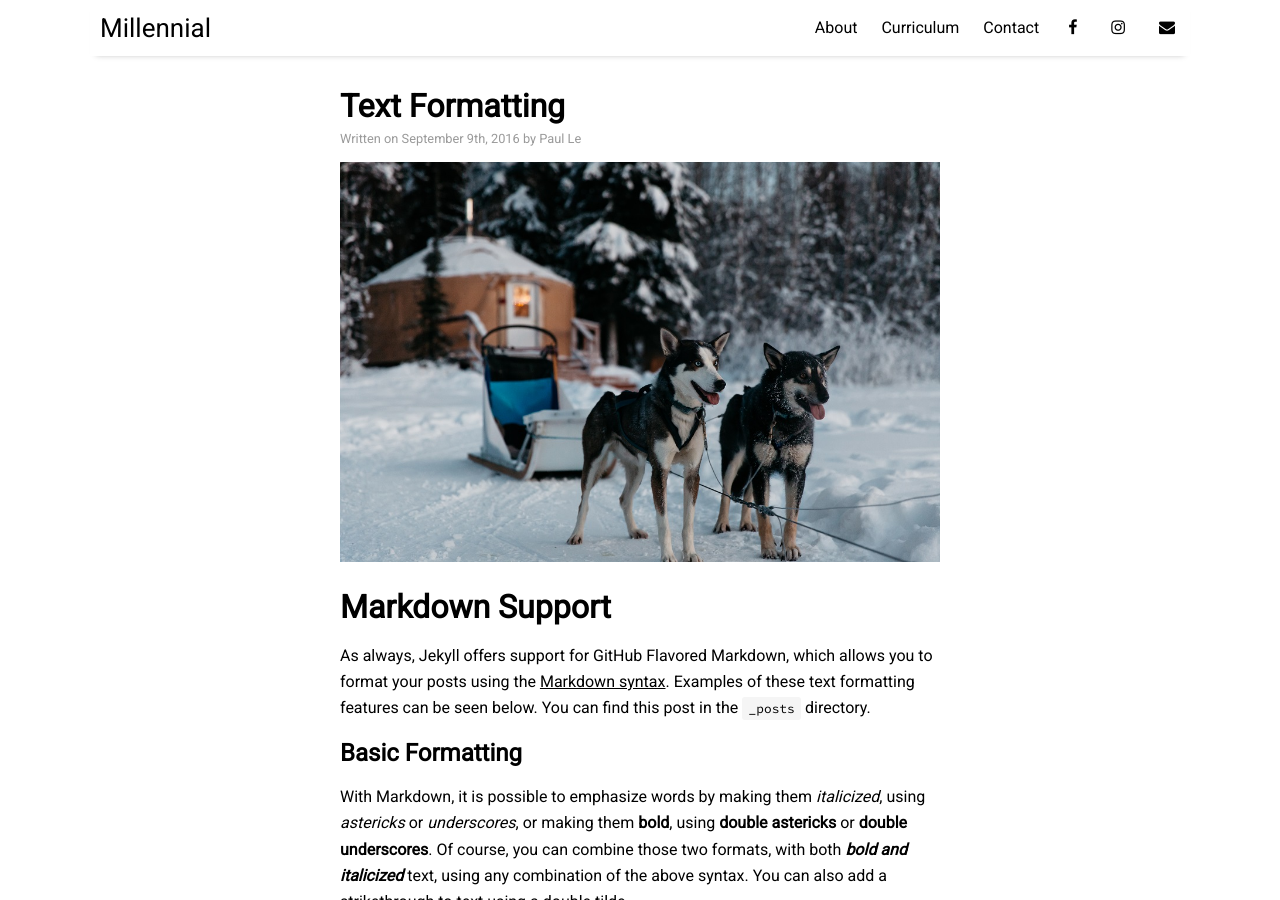
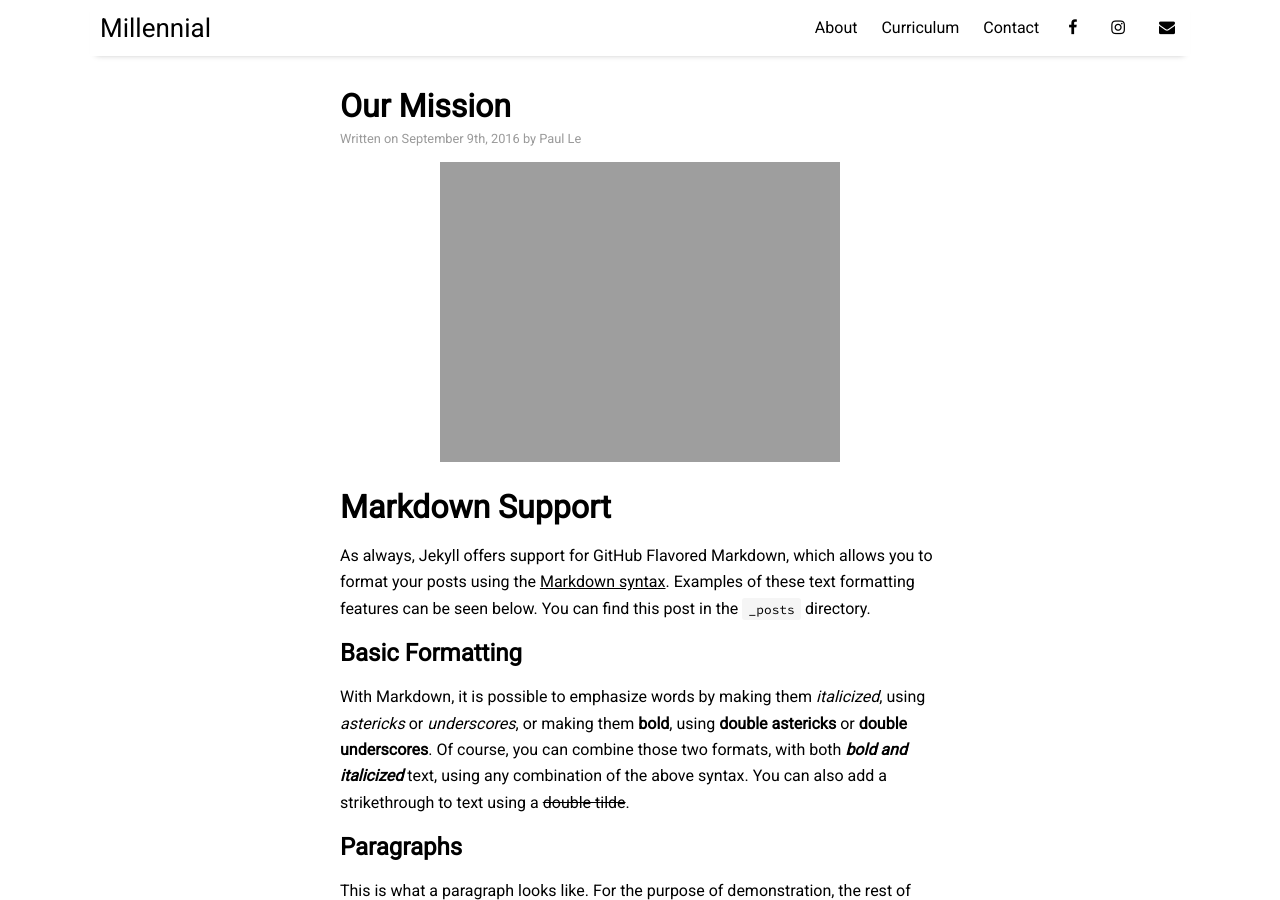
Before and after one commit to touchstonepreschool/touchstonepreschool.github.io, a Jekyll site: the page built from _posts/2016-09-09-text-formatting.md, in a window 1280 px wide and 900 px high. Built offline with Jekyll 4.4.1, drawn with Linux system fonts in a browser that asks for light colours; nearby versions of some CDN libraries; formulas are drawn with MathJax 3; comment, search, counter and statistics services are not loaded.

Commit message:
Update 2016-09-09-text-formatting.md

```diff
--- a/_posts/2016-09-09-text-formatting.md
+++ b/_posts/2016-09-09-text-formatting.md
@@ -1,10 +1,10 @@
 ---
 layout: post
-title: "Text Formatting"
+title: "Our Mission"
 author: "Paul Le"
 categories: sample
 tags: [sample]
-image: arctic-1.jpg
+image: curriculum1.jpg
 ---
 
 # Markdown Support
```
